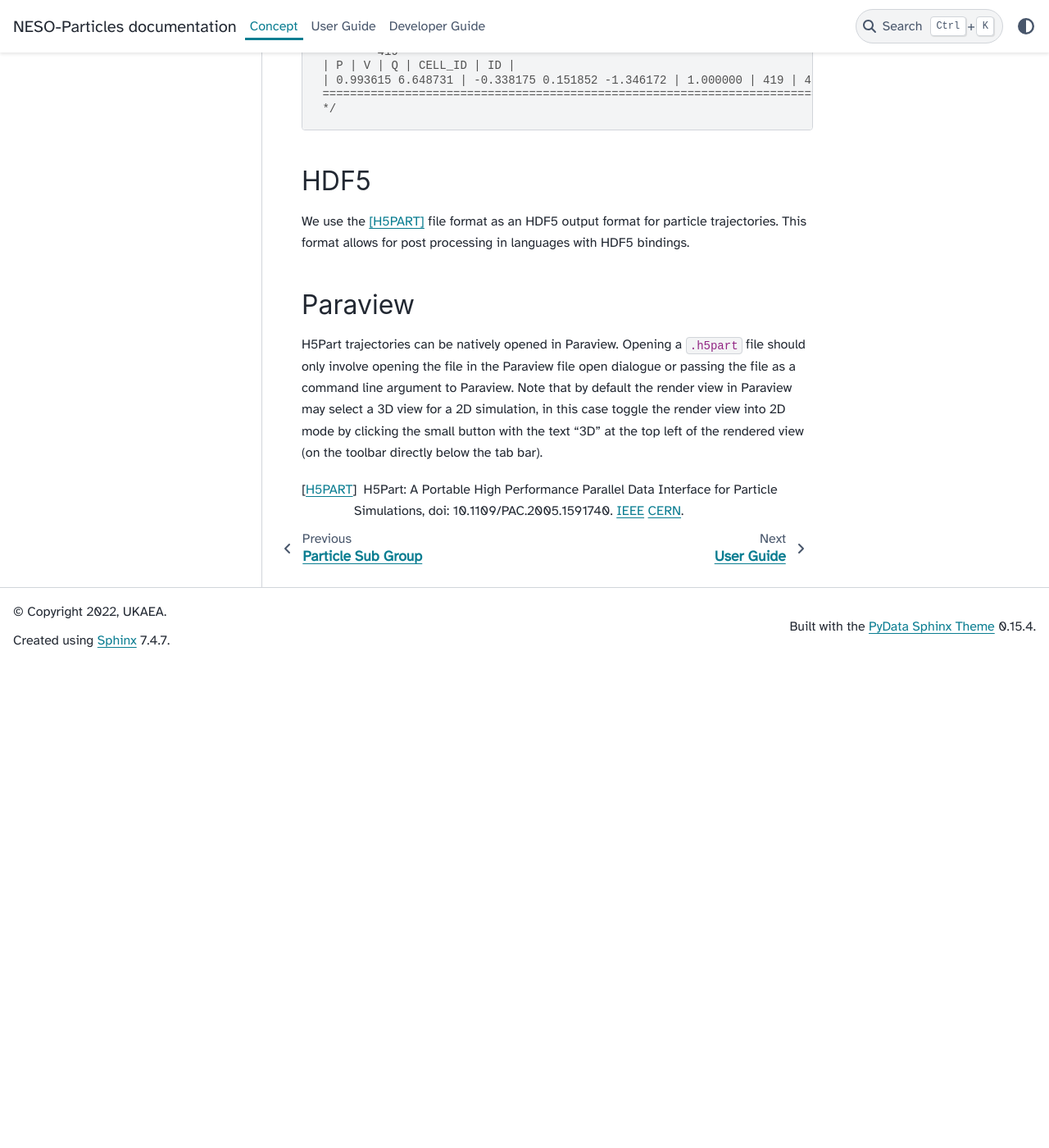
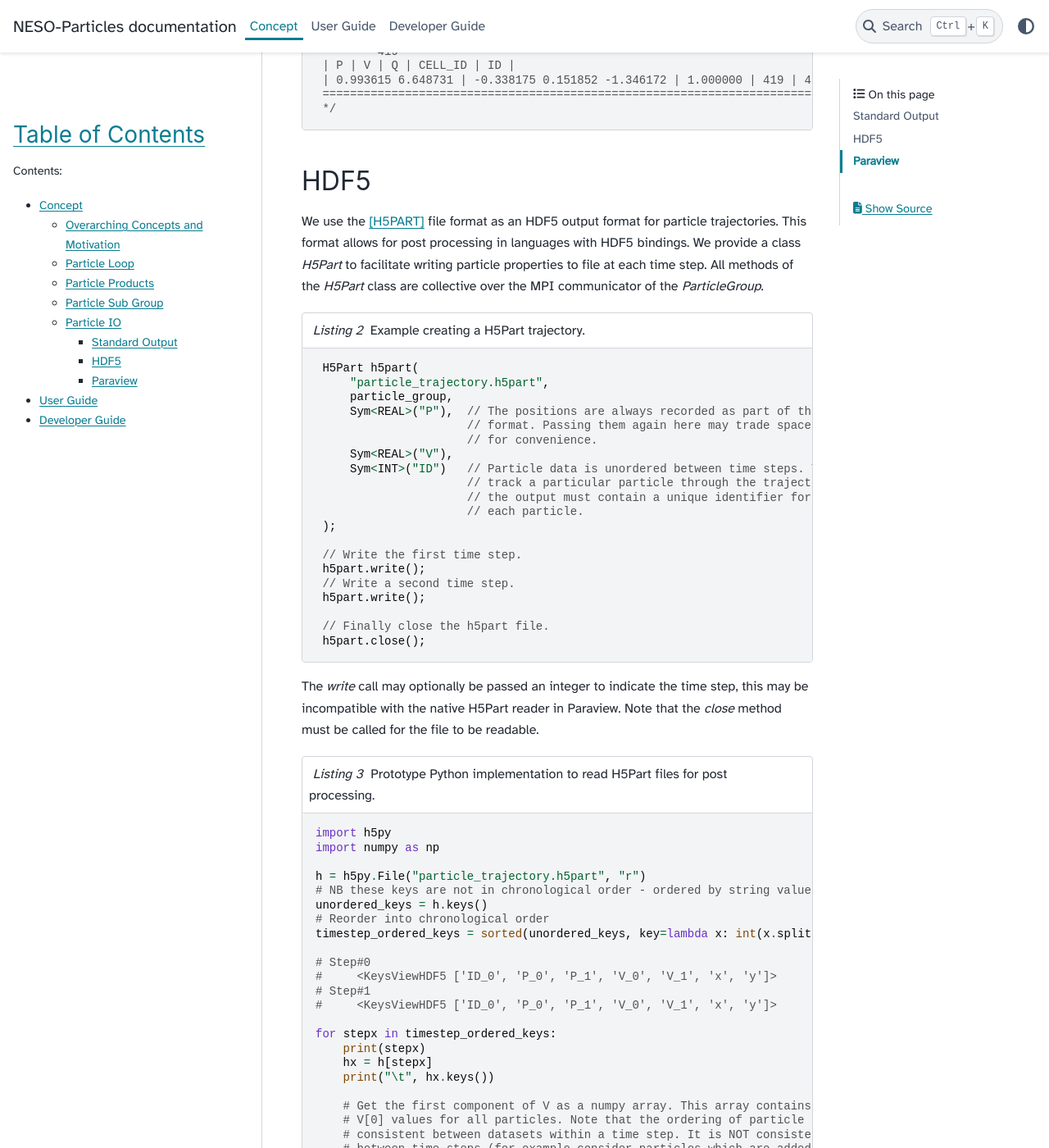
Before and after one commit to ExCALIBUR-NEPTUNE/NESO-Particles, a Sphinx documentation site: the page built from docs/sphinx/source/concept/particle_io.rst, in a window 1280 px wide and 1400 px high, scrolled down 761 px. Shown: the whole window at 82% size. Built offline with Sphinx 7.4.7 and the PyData theme 0.15.4, drawn with Linux system fonts in a browser that asks for light colours; before the commit the page ends 1571 px from its top, so only the background shows below that; some of the changed text lies outside the part shown.

Commit message:
added example for processing h5part files

```diff
--- a/docs/sphinx/source/concept/particle_io.rst
+++ b/docs/sphinx/source/concept/particle_io.rst
@@ -43,6 +43,65 @@
 
 We use the [H5PART]_ file format as an HDF5 output format for particle trajectories.
 This format allows for post processing in languages with HDF5 bindings.
+We provide a class `H5Part` to facilitate writing particle properties to file at each time step. All methods of the `H5Part` class are collective over the MPI communicator of the `ParticleGroup`.
+
+.. code-block:: cpp
+   :caption: Example creating a H5Part trajectory.
+
+    H5Part h5part(
+        "particle_trajectory.h5part",
+        particle_group,
+        Sym<REAL>("P"),  // The positions are always recorded as part of the
+                         // format. Passing them again here may trade space
+                         // for convenience.
+        Sym<REAL>("V"),
+        Sym<INT>("ID")   // Particle data is unordered between time steps. To
+                         // track a particular particle through the trajectory
+                         // the output must contain a unique identifier for
+                         // each particle.
+    );
+
+    // Write the first time step.
+    h5part.write();
+    // Write a second time step.
+    h5part.write();
+
+    // Finally close the h5part file.
+    h5part.close();
+
+
+The `write` call may optionally be passed an integer to indicate the time step, this may be incompatible with the native H5Part reader in Paraview.
+Note that the `close` method must be called for the file to be readable.
+
+.. code-block:: python
+   :caption: Prototype Python implementation to read H5Part files for post processing.
+
+   import h5py
+   import numpy as np
+
+   h = h5py.File("particle_trajectory.h5part", "r")
+   # NB these keys are not in chronological order - ordered by string value
+   unordered_keys = h.keys()
+   # Reorder into chronological order
+   timestep_ordered_keys = sorted(unordered_keys, key=lambda x: int(x.split("#")[-1]))
+
+   # Step#0
+   # 	 <KeysViewHDF5 ['ID_0', 'P_0', 'P_1', 'V_0', 'V_1', 'x', 'y']>
+   # Step#1
+   # 	 <KeysViewHDF5 ['ID_0', 'P_0', 'P_1', 'V_0', 'V_1', 'x', 'y']>
+
+   for stepx in timestep_ordered_keys:
+       print(stepx)
+       hx = h[stepx]
+       print("\t", hx.keys())
+
+       # Get the first component of V as a numpy array. This array contains the
+       # V[0] values for all particles. Note that the ordering of particle data is
+       # consistent between datasets within a time step. It is NOT consistent
+       # between time steps (for example consider particles which are added and
+       # removed from the system). To reorder particles for analysis ensure that
+       # the particle system has a unique ID for particles.
+       array_x = np.array(hx.get("V_0"))
 
 
 Paraview
```
